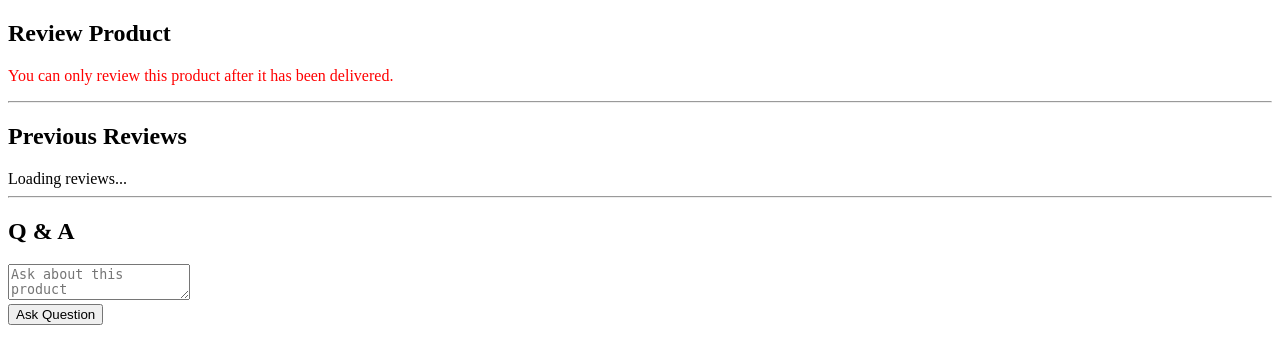
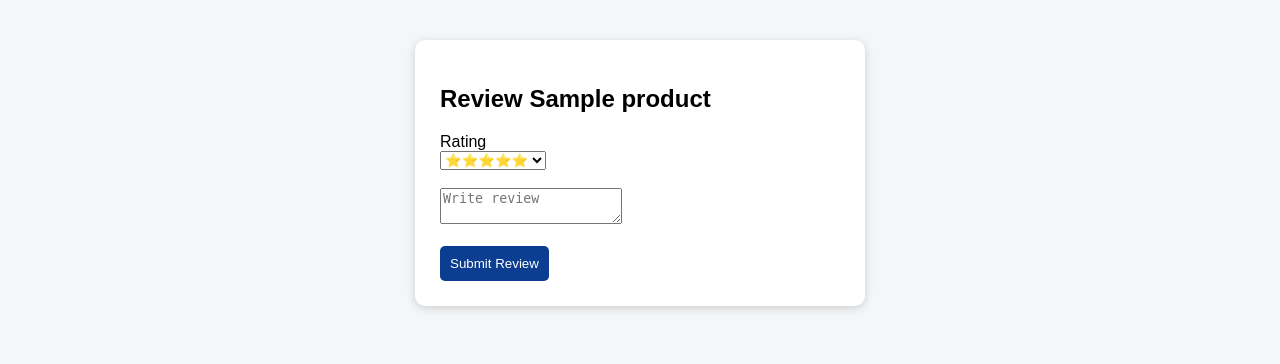
Before and after one commit to rez047/salesretailproject, a Flask app: page /review/product/1 in a window 1280 px wide. Shown: the top 364 px of the page. Run offline with Flask 3, Linux system fonts and the light colour scheme; a user stored in the database is signed in; tables that the repository leaves empty hold one stand-in row (values such as "Sample post").

Commit message:
Update review_product.html

```diff
--- a/templates/review_product.html
+++ b/templates/review_product.html
@@ -1,137 +1,130 @@
 <!DOCTYPE html>
+
 <html>
+
 <head>
-    <title>Review Product</title>
+
+<title>Review Product</title>
+
+<style>
+
+body{
+font-family:Arial;
+background:#f4f6f9;
+}
+
+.card{
+
+background:white;
+padding:25px;
+margin:40px auto;
+width:400px;
+border-radius:10px;
+box-shadow:0 2px 8px #ccc;
+
+}
+
+
+button{
+
+background:#0b3d91;
+color:white;
+padding:10px;
+border:none;
+border-radius:5px;
+
+}
+
+
+</style>
+
+
 </head>
+
 
 <body>
 
-<h2>Review Product</h2>
+
+<div class="card">
 
 
-<!-- REVIEW FORM (ONLY SHOWN IF ELIGIBLE) -->
-{% if can_review %}
+<h2>
+Review {{product.name}}
+</h2>
 
-<h3>Leave a Review</h3>
 
-<select id="rating">
-    <option value="5">★★★★★</option>
-    <option value="4">★★★★</option>
-    <option value="3">★★★</option>
-    <option value="2">★★</option>
-    <option value="1">★</option>
+
+<form method="POST"
+action="/review/add">
+
+
+<input type="hidden"
+name="product_id"
+value="{{product.id}}">
+
+
+
+<label>
+Rating
+</label>
+
+<br>
+
+
+<select name="rating">
+
+<option value="5">
+⭐⭐⭐⭐⭐
+</option>
+
+
+<option value="4">
+⭐⭐⭐⭐
+</option>
+
+
+<option value="3">
+⭐⭐⭐
+</option>
+
+
+<option value="2">
+⭐⭐
+</option>
+
+
+<option value="1">
+⭐
+</option>
+
 </select>
+
+
 
 <br><br>
 
+
 <textarea
-id="comment"
-rows="5"
-cols="50"
-placeholder="Write your review">
-</textarea>
+name="comment"
+placeholder="Write review"
+required></textarea>
+
 
 <br><br>
 
-<button onclick="submitReview()">
+
+<button>
 Submit Review
-</button>
-
-{% else %}
-
-<p style="color:red;">
-You can only review this product after it has been delivered.
-</p>
-
-{% endif %}
-
-<hr>
-
-
-<h2>Previous Reviews</h2>
-
-<div id="reviews">
-Loading reviews...
-</div>
-
-<hr>
-
-
-<h2>Q & A</h2>
-
-<textarea
-id="question"
-placeholder="Ask about this product">
-</textarea>
-
-<br>
-
-<button onclick="alert('Q&A feature coming soon')">
-Ask Question
 </button>
 
 
 
-<script>
-
-const product_id = {{ product_id }};
-
-function submitReview(){
-
-    fetch("/review/add", {
-        method:"POST",
-        headers:{
-            "Content-Type":"application/json"
-        },
-        body:JSON.stringify({
-            product_id:product_id,
-            rating:document.getElementById("rating").value,
-            comment:document.getElementById("comment").value
-        })
-    })
-
-    .then(res=>res.json())
-    .then(data=>{
-        alert(data.message || data.error);
-        loadReviews();
-    });
-
-}
+</form>
 
 
-function loadReviews(){
+</div>
 
-    fetch("/review/"+product_id)
-    .then(res=>res.json())
-    .then(data=>{
-
-        let html="";
-
-        if(data.reviews.length===0){
-            html="No reviews yet";
-        }
-
-        data.reviews.forEach(r=>{
-
-            html += `
-            <div>
-                <h3>${"⭐".repeat(r.rating)}</h3>
-                <p>${r.comment}</p>
-                <hr>
-            </div>
-            `;
-
-        });
-
-        document.getElementById("reviews").innerHTML=html;
-
-    });
-
-}
-
-loadReviews();
-
-</script>
 
 </body>
+
 </html>
```
